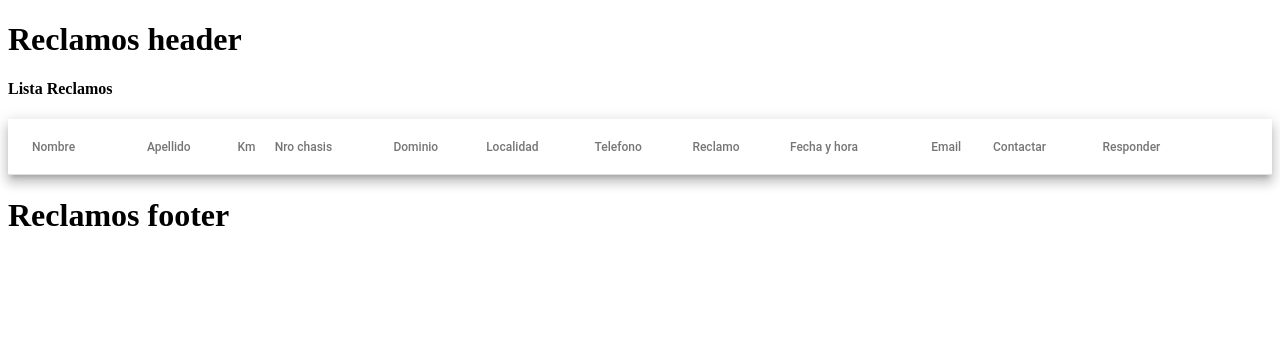
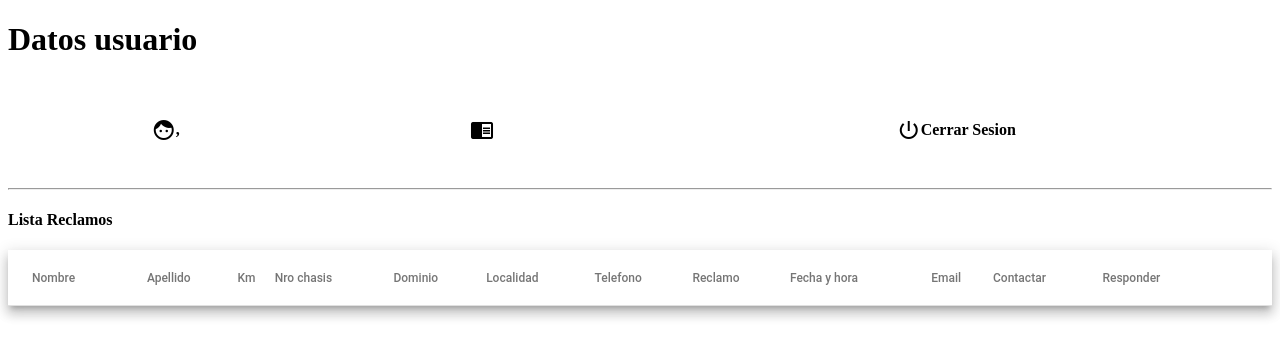
Before and after one commit to juniorjasin/das-parcial3-frontend, an Angular app: page /reclamos/lista in a window 1280 px wide. Shown: the top 358 px of the page. Built offline with nearby package versions, Linux system fonts and the light colour scheme; no server answers; sample sign-in values are in the browser's storage.

Commit message:
muestro datos del usuario que ingreso al sistema y agrego cerrar sesion

```diff
--- a/src/app/reclamos/reclamos.component.html
+++ b/src/app/reclamos/reclamos.component.html
@@ -1,3 +1,18 @@
-<h1>Reclamos header</h1>
+<h1>Datos usuario</h1>
+<mat-grid-list cols="8" rowHeight="100px">
+    <mat-grid-tile [colspan]="2" [rowspan]="1">
+        <mat-icon mat-list-icon>face</mat-icon>
+        <h4 mat-line>{{_usr.nombre}}, {{_usr.apellido}} </h4>
+    </mat-grid-tile>
+    <mat-grid-tile [colspan]="2" [rowspan]="1">
+        <mat-icon mat-list-icon>chrome_reader_mode</mat-icon>
+        <h4 mat-line>{{_usr.nroDocumento}}</h4>
+    </mat-grid-tile>
+    <mat-grid-tile (click) ="cerrarSesion()" [colspan]="4" [rowspan]="1">
+        <mat-icon mat-list-icon>power_settings_new</mat-icon>
+        <h4 mat-line>Cerrar Sesion</h4>
+    </mat-grid-tile>
+</mat-grid-list>
+
+<hr>
 <router-outlet></router-outlet>
-<h1>Reclamos footer</h1>
--- a/src/app/reclamos/reclamos.component.ts
+++ b/src/app/reclamos/reclamos.component.ts
@@ -1,5 +1,6 @@
 import { Component, OnInit } from '@angular/core';
 import { Router } from '@angular/router';
+import { UserModel } from '../autenticacion/models/user.model';
 
 @Component({
   selector: 'app-reclamos',
@@ -10,6 +11,8 @@ export class ReclamosComponent implements OnInit {
 
   constructor(private _router: Router) { }
 
+  private _usr: UserModel;
+
   ngOnInit() {
     console.log('ngOnInit ReclamosComponent');
 
@@ -17,7 +20,13 @@ export class ReclamosComponent implements OnInit {
     // y no existir un usuario logueado
     if (sessionStorage.getItem('user') === null) {
       this._router.navigate(['autenticacion']);
+    } else {
+      this._usr = JSON.parse(sessionStorage.getItem("user"));
     }
   }
 
+  cerrarSesion(): any {
+    sessionStorage.removeItem("user");
+    this._router.navigate(['/login']);
+  }
 }
```
Also changed, not shown: src/app/reclamos/reclamos.module.ts (+6 -1 lines).
